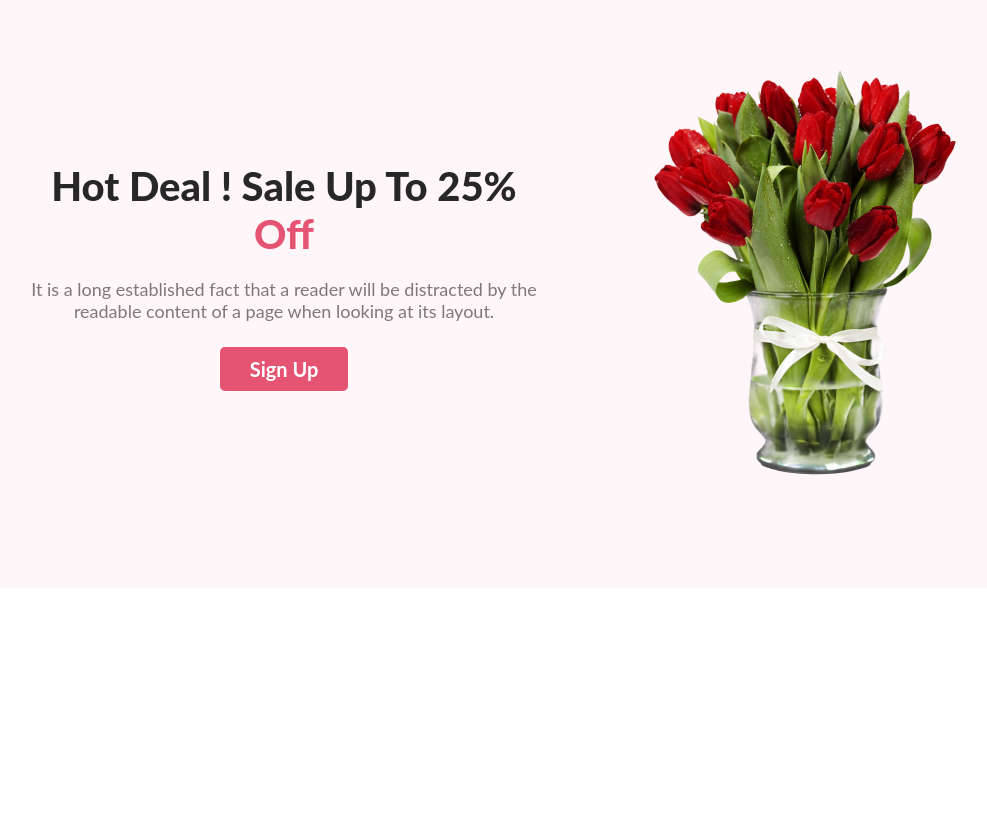
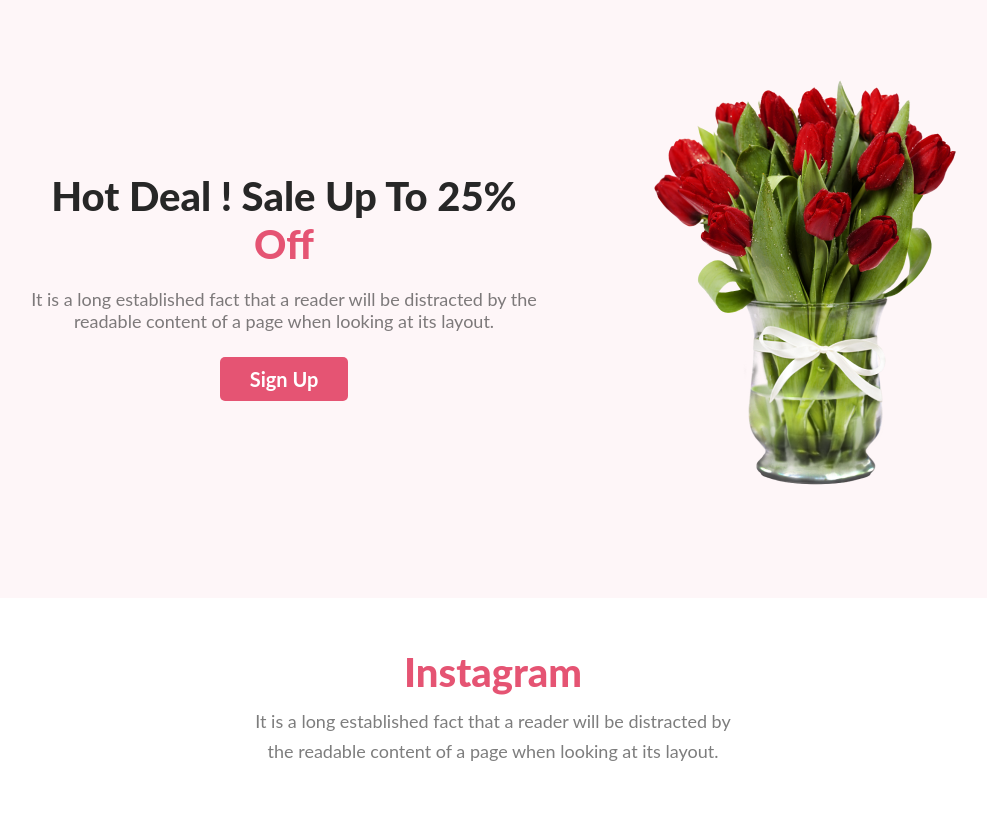
Before and after one commit to Sunny-Sharif/My-online-flower-shop, a plain HTML site: page index.html in a window 1280 px wide. Shown: the part 1530-2346 px from the top of the page, without its empty margins (147-1134 px from the left). Before the commit the page ends 2118 px from the top, so only its background shows below. Drawn offline with Linux system fonts and the light colour scheme.

Commit message:
Instagram section added

```diff
--- a/index.css
+++ b/index.css
@@ -112,6 +112,7 @@
     background-color: #A7216226;
     border-top-left-radius: 50%;
     border-top-right-radius: 50%;
+    margin-bottom: 10px;
 }
 
 .flower-card-image-2 {
@@ -198,3 +199,32 @@
 
 
 /* hot deal end */
+
+
+/* instagram section start */
+
+.instagram {
+    width: 500px;
+    text-align: center;
+    padding: 50px 0;
+    margin: auto;
+}
+
+.tnstagram-titel {
+    color: #E55473;
+    font-family: Lato;
+    font-size: 40px;
+    font-weight: 800;
+    margin-bottom: 10px;
+}
+
+.instagram-info {
+    color: rgba(39, 39, 39, 0.60);
+    font-family: Lato;
+    font-size: 18px;
+    font-weight: 400;
+    line-height: 30px;
+}
+
+
+/* instagram section end */
--- a/index.html
+++ b/index.html
@@ -93,6 +93,14 @@
             </div>
         </section>
         <!-- hot deal section end -->
+        <!-- instagram section start -->
+        <section>
+            <div class="instagram">
+                <h1 class="tnstagram-titel">Instagram</h1>
+                <p class="instagram-info">It is a long established fact that a reader will be distracted by the readable content of a page when looking at its layout.</p>
+            </div>
+        </section>
+        <!-- instagram section end -->
     </main>
 </body>
 
```
